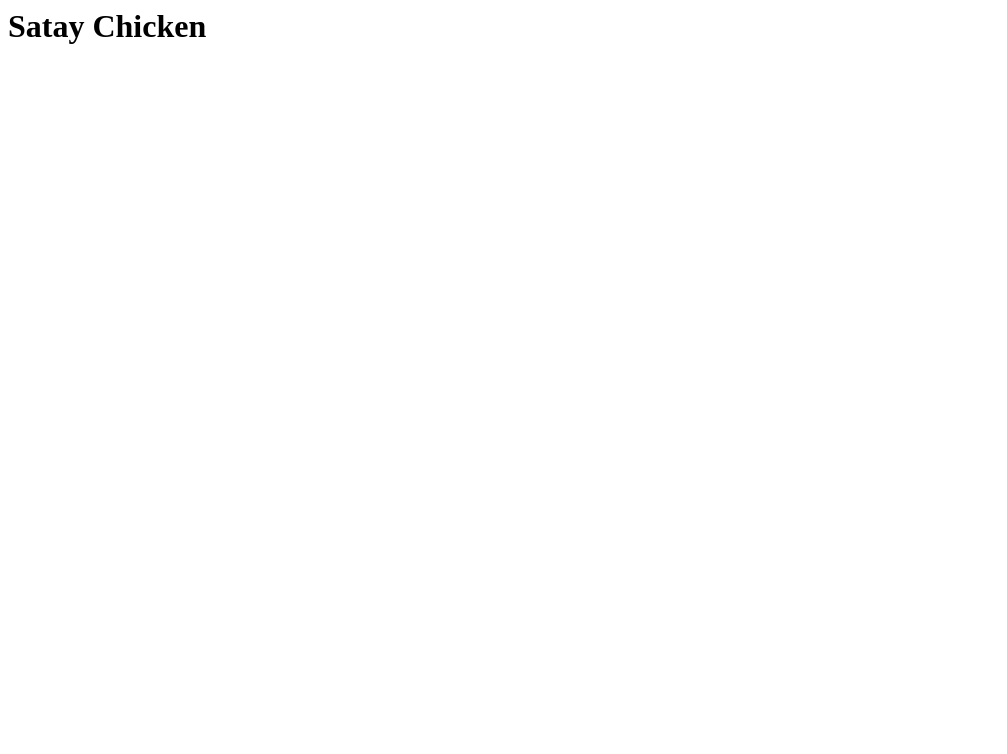
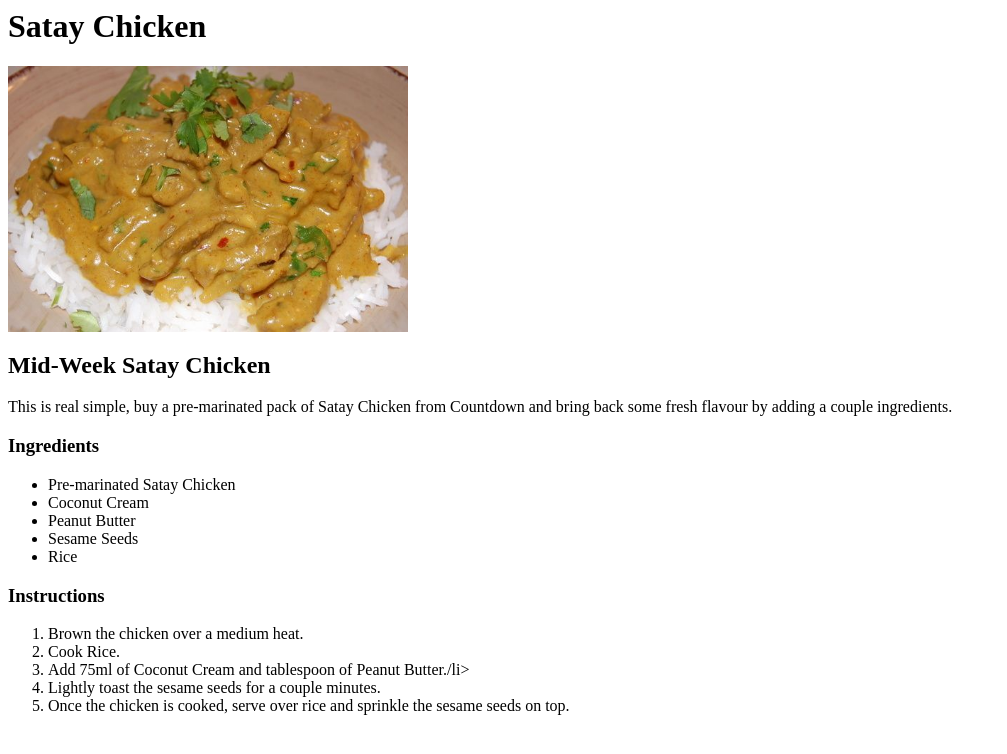
Before and after one commit to RaviTheCoder/odin-recipes, a plain HTML site: page recipes/satay_chicken.html in a window 1280 px wide. Shown: the whole page, without its empty margins (0-1007 px from the left). Drawn offline with Linux system fonts and the light colour scheme.

Commit message:
Add Satay Chicken page

```diff
--- a/recipes/satay_chicken.html
+++ b/recipes/satay_chicken.html
@@ -1,3 +1,26 @@
 <body>
     <h1>Satay Chicken</h1>
+    <img src="./satay-chicken.jpg" width="400" alt="Realistic Satay Chicken">
+
+    <h2>Mid-Week Satay Chicken</h2>
+    <p>This is real simple, buy a pre-marinated pack of Satay Chicken from Countdown and bring back some fresh flavour by adding a couple ingredients.</p>
+
+    <h3>Ingredients</h3>
+    <ul>
+        <li>Pre-marinated Satay Chicken</li>
+        <li>Coconut Cream</li>
+        <li>Peanut Butter</li>
+        <li>Sesame Seeds</li>
+        <li>Rice</li>
+    </ul>
+
+
+    <h3>Instructions</h3>
+    <ol>
+        <li>Brown the chicken over a medium heat.</li>
+        <li>Cook Rice.</li>
+        <li>Add 75ml of Coconut Cream and tablespoon of Peanut Butter./li>
+        <li>Lightly toast the sesame seeds for a couple minutes.</li>
+        <li>Once the chicken is cooked, serve over rice and sprinkle the sesame seeds on top.</li>
+    </ol>
 </body>
```
Also changed, not shown: recipes/satay-chicken.jpg (added).
